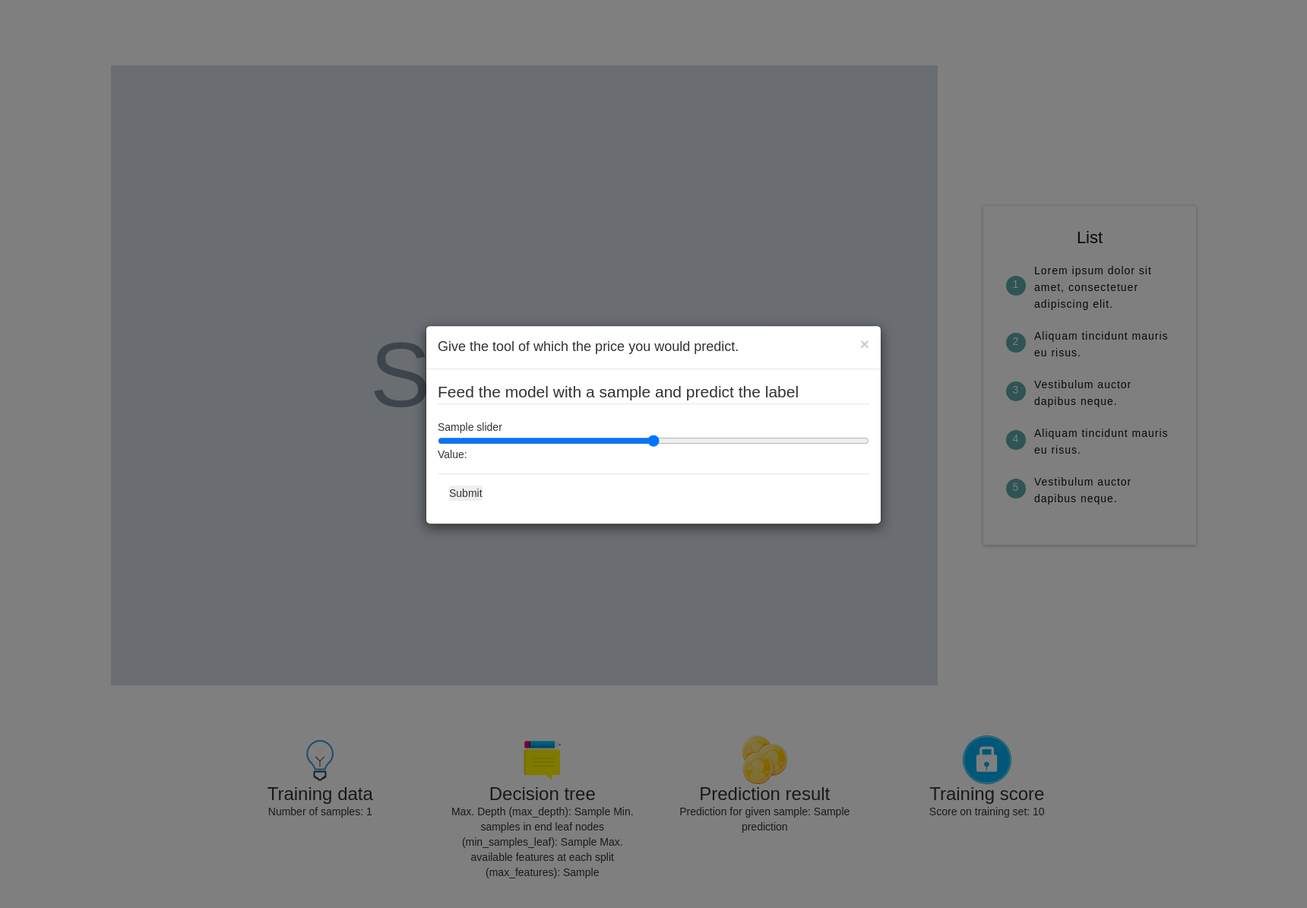
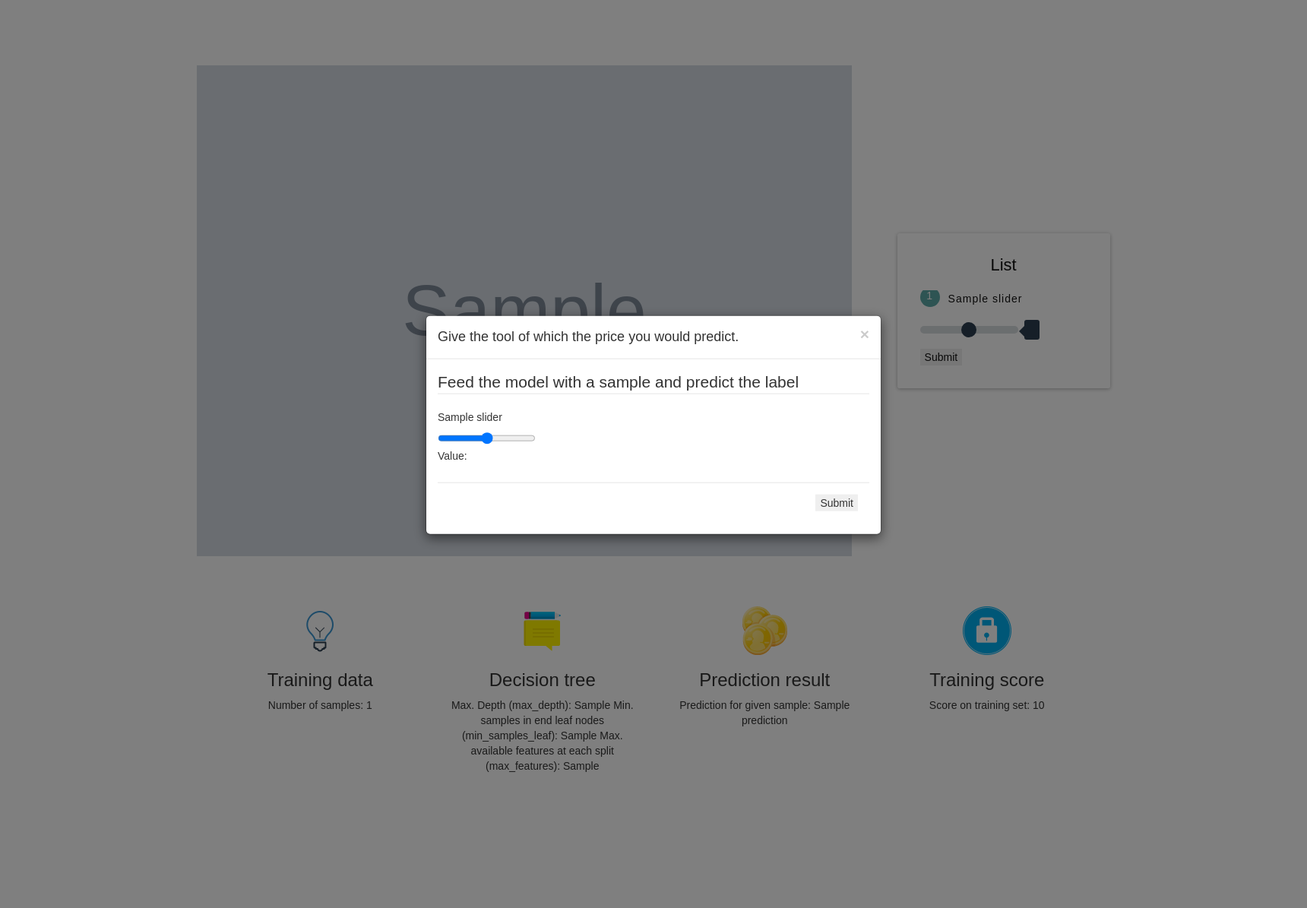
Before and after one commit to runzhang1997/ki-demonstrator, a Flask app: template templates/deployment.html in a window 1720 px wide. Shown: the part 160-1355 px from the top of the page at 76% size. Run offline with Flask 2, Linux system fonts and the light colour scheme; the template is opened without the code that fills it: most values are stand-ins (such as "Sample title", 1, 10 or a date in 2020); grey boxes marked "Sample" are stand-in pictures; some libraries are stand-ins or nearby versions.

Commit message:
version 3

```diff
--- a/static/css/main.css
+++ b/static/css/main.css
@@ -1,17 +1,4 @@
-
-@font-face {
-  font-family: Lato-Regular;
-  src: url('../fonts/Lato/Lato-Regular.ttf');
-}
-
-@font-face {
-  font-family: Lato-Bold;
-  src: url('../fonts/Lato/Lato-Bold.ttf');
-}
-
 *, *:before, *:after {
-	margin: 0px;
-	padding: 0px;
 	box-sizing: border-box;
 }
 
@@ -21,16 +8,12 @@ body, html {
 }
 
 a {
-	margin: 0px;
 	transition: all 0.4s;
 	-webkit-transition: all 0.4s;
-  -o-transition: all 0.4s;
-  -moz-transition: all 0.4s;
+    -o-transition: all 0.4s;
+    -moz-transition: all 0.4s;
 }
 
-.bg-steel {
-  background-color: #5f788a;
-}
 .site-header .navbar-nav .nav-link {
   color: #cbd5db;
 }
@@ -50,18 +33,11 @@ a:focus {
 a:hover {
 	text-decoration: none;
 }
-
-h1,h2,h3,h4,h5,h6 {
-    margin: 0px;
-}
-
-p {margin: 0px;}
-
-/* ------------------------------------ */
 input {
-display: block;
-outline: none;
-border: none !important;
+    display: inline-block !important;
+    outline: none;
+    width: auto !important;
+    border: none !important;
 }
 
 textarea {
@@ -86,3 +62,42 @@ button:hover {
 iframe {
 	border: none !important;
 }
+
+
+.limiter {
+  width: 80%;
+  margin: 0 auto;
+}
+
+.container-table100 {
+  width: 100%;
+  background: #fff;
+  display: -webkit-box;
+  display: -webkit-flex;
+  display: -moz-box;
+  display: -ms-flexbox;
+  display: flex;
+  align-items: center;
+  justify-content: center;
+  flex-wrap: wrap;
+  padding: 33px 30px;
+}
+
+.wrap-table100 {
+  float:left;
+  width:70%;
+  height: 100%
+  align-items: center;
+  justify-content: center;
+  flex-wrap: wrap;
+  padding: 33px 30px;
+}
+.information {
+  float: left;
+  width: 30%
+  height: 100%
+  //align-items: center;
+  justify-content: center;
+  flex-wrap: wrap;
+  padding: 33px 30px;
+}
--- a/static/css/slider.css
+++ b/static/css/slider.css
@@ -4,7 +4,7 @@
 }
 
 .range-slider {
-  width: 100%;
+  width: 90%;
 }
 
 .range-slider__range {
@@ -53,7 +53,6 @@
 }
 
 .range-slider__value {
-  display: inline-block;
   position: relative;
   width: 60px;
   color: #fff;
@@ -80,8 +79,3 @@
   background: #d7dcdf;
   border: 0;
 }
-
-input::-moz-focus-inner,
-input::-moz-focus-outer {
-  border: 0;
-}
--- a/static/css/table.css
+++ b/static/css/table.css
@@ -43,45 +43,6 @@
 }
 /*[ Table ]*/
 
-.limiter {
-  width: 1700px;
-  margin: 0 auto;
-}
-
-.container-table100 {
-  width: 100%;
-  background: #fff;
-
-  display: -webkit-box;
-  display: -webkit-flex;
-  display: -moz-box;
-  display: -ms-flexbox;
-  display: flex;
-  align-items: center;
-  justify-content: center;
-  flex-wrap: wrap;
-  padding: 33px 30px;
-}
-
-.wrap-table100 {
-  //width: 1170px;
-  float:left;
-  width:70%;
-  height: 100%
-  align-items: center;
-  justify-content: center;
-  flex-wrap: wrap;
-  padding: 33px 30px;
-}
-.information {
-  float: left;
-  width: 30%
-  height: 100%
-  //align-items: center;
-  justify-content: center;
-  flex-wrap: wrap;
-  padding: 33px 30px;
-}
 /*[ Table ]*/
 .table100 {
   background-color: #fff;
--- a/templates/deployment.html
+++ b/templates/deployment.html
@@ -58,13 +58,23 @@
         <div class="card chart-wrap bg list">
             <h3>List</h3>
             <div class="chart">
-                <ul>
-                    <li class="list-item">Lorem ipsum dolor sit amet, consectetuer adipiscing elit.</li>
-                    <li class="list-item">Aliquam tincidunt mauris eu risus.</li>
-                    <li class="list-item">Vestibulum auctor dapibus neque.</li>
-                    <li class="list-item">Aliquam tincidunt mauris eu risus.</li>
-                    <li class="list-item">Vestibulum auctor dapibus neque.</li>
-                </ul>
+                <form method="POST" action="{{url_for('deployment')}}">
+                        <fieldset class="form-group">
+                            <ul class="slidecontainer">
+                                {% for slider in sliders %}
+                                <li>{{ slider['name'] }}</li>
+                                {% if slider['is_cat'] %}
+                                    <li>Category codes: {{ slider['codes'] }}</li>
+                                {% endif %}
+                                <div class="range-slider">
+                                    <input type="range" min="{{ slider['min'] }}" max="{{ slider['max'] }}" step="{{ slider['step'] }}" class="range-slider__range" id="{{ slider['slider_id'] }}" name="{{ slider['name'] }}">
+                                    <span id="{{ slider['value_id'] }}" class="range-slider__value"></span>
+                                </div>
+                                {% endfor %}
+                                </ul>
+                        </fieldset>
+                        <input type="submit" value="Submit" />
+                </form>
             </div>
         </div>
     </div>
--- a/templates/layout.html
+++ b/templates/layout.html
@@ -91,7 +91,7 @@
         </div>
     </nav>
 
-    <div class="row">
+
     <div class="limiter">
         {% with messages = get_flashed_messages(with_categories=true) %}
         {% if messages %}
@@ -104,7 +104,6 @@
         {% endwith %}
         {% block page_content %}{% endblock %}
     </div>
-    </div>
 
 	<script>
 		$('.js-pscroll').each(function(){
@@ -116,7 +115,6 @@
 	</script>
 
     <script>
-
     const settings={
       fill: '#1abc9c',
       background: '#d7dcdf'
@@ -125,7 +123,7 @@
     const sliders = document.querySelectorAll('.range-slider');
     Array.prototype.forEach.call(sliders,(slider)=>{
       slider.querySelector('input').addEventListener('input', (event)=>{
-        slider.querySelector('span').innerHTML = event.target.value;
+        slider.querySelector('span').innerHTML = event.target.value % 1 === 0 ? event.target.value: Number.parseFloat(event.target.value).toPrecision(4);
         applyFill(event.target);
       });
       applyFill(slider.querySelector('input'));
--- a/templates/training.html
+++ b/templates/training.html
@@ -113,9 +113,7 @@
         </div>
     </div>
 </div>
-<div class="range-slider">
-                                <input type="range" min="1" max="30" class="range-slider__range" id="max_depth_slider" name="max_depth"><span id="max_depth_value" class="range-slider__value"></span>
-                            </div>
+
     <!--<section id="feature" class="section-padding wow fadeIn delay-05s">-->
       <div class="container">
         <div class="row">
```
Also changed, not shown: static/pictures/eedhgzdlbhvh.png (deleted), static/pictures/efjndxgwfxtk.png (added), static/pictures/jhzmrvmnzayc.png (added), static/pictures/otukhstxdwhj.png (added), static/pictures/rzsmanusugle.png (added), static/pictures/unaiozlhlnnl.png (added), static/pictures/vkqybdpzhoya.png (added). Lines whose indentation alone changed are shown as unchanged.
